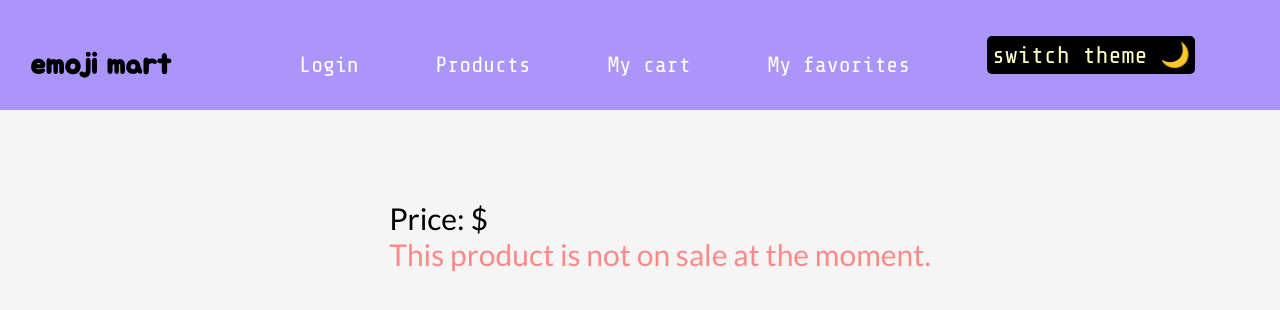
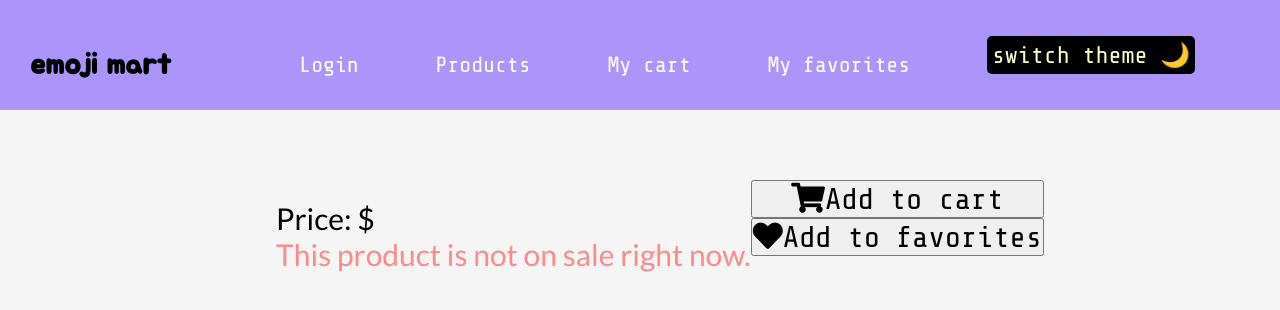
Before and after one commit to solenedel/emoji-mart, a React (Create React App) app: page /products/view in a window 1280 px wide. Shown: the top 310 px of the page. Built offline with nearby package versions, Linux system fonts and the light colour scheme; a web font is replaced by a local one.

Commit message:
add buttons to add to cart/favs

```diff
--- a/src/components/ProductPage.js
+++ b/src/components/ProductPage.js
@@ -35,8 +35,18 @@ const ProductPage = ({ className }) => {
         {currentProductDetails.on_sale ? (
           <div id="sale-status">This product is currently on sale!</div>
         ) : (
-          <div id="sale-status">This product is not on sale at the moment.</div>
+          <div id="sale-status">This product is not on sale right now.</div>
         )}
+      </div>
+      <div className="buttons">
+        <button type="button">
+          <i className="fas fa-shopping-cart" />
+          Add to cart
+        </button>
+        <button type="button">
+          <i className="fas fa-heart" />
+          Add to favorites
+        </button>
       </div>
     </section>
   );
--- a/src/components/styled/ProductPage.style.js
+++ b/src/components/styled/ProductPage.style.js
@@ -24,4 +24,9 @@ export const StyledProductPage = styled(ProductPage)`
   div#sale-status {
     color: #ff8888;
   }
+
+  div.buttons {
+    display: flex;
+    flex-direction: column;
+  }
 `;
```
Also changed, not shown: 1 other file (tests, documents, lock files or other folders).
